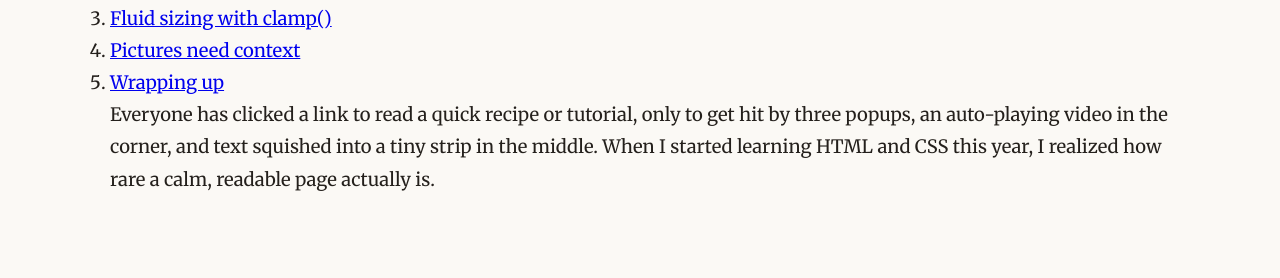
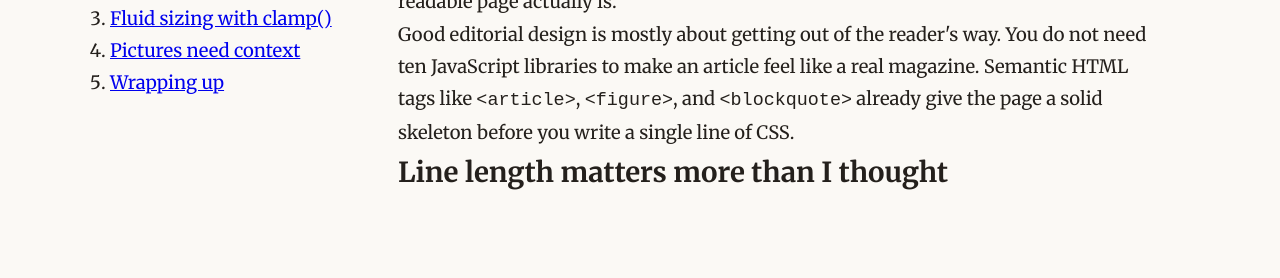
Before and after one commit to tensorGT/cool-blog-article-layout, a plain HTML site: page index.html in a window 1280 px wide. Shown: the part 539-817 px from the top of the page. Drawn offline with Linux system fonts and the light colour scheme.

```diff
--- a/index.html
+++ b/index.html
@@ -53,3 +53,9 @@
             Everyone has clicked a link to read a quick recipe or tutorial, only to get hit by three popups, an auto-playing video in the corner, and text squished into a tiny strip in the middle. When I started learning HTML and CSS this year, I realized how rare a calm, readable page actually is.
           </p>
           <p>
+            Good editorial design is mostly about getting out of the reader's way. You do not need ten JavaScript libraries to make an article feel like a real magazine. Semantic HTML tags like <code>&lt;article&gt;</code>, <code>&lt;figure&gt;</code>, and <code>&lt;blockquote&gt;</code> already give the page a solid skeleton before you write a single line of CSS.
+          </p>
+        </section>
+
+        <section id="sec-measure">
+          <h2>Line length matters more than I thought</h2>
--- a/style.css
+++ b/style.css
@@ -86,3 +86,12 @@ body {
   justify-content: center;
   flex-wrap: wrap;
   gap: 8px;
+}
+
+/* 2 column layout: sticky TOC + article */
+.article-layout {
+  display: grid;
+  grid-template-columns: 240px minmax(0, 1fr);
+  gap: 48px;
+  align-items: start;
+}
```
Also changed, not shown: 1 other file.
